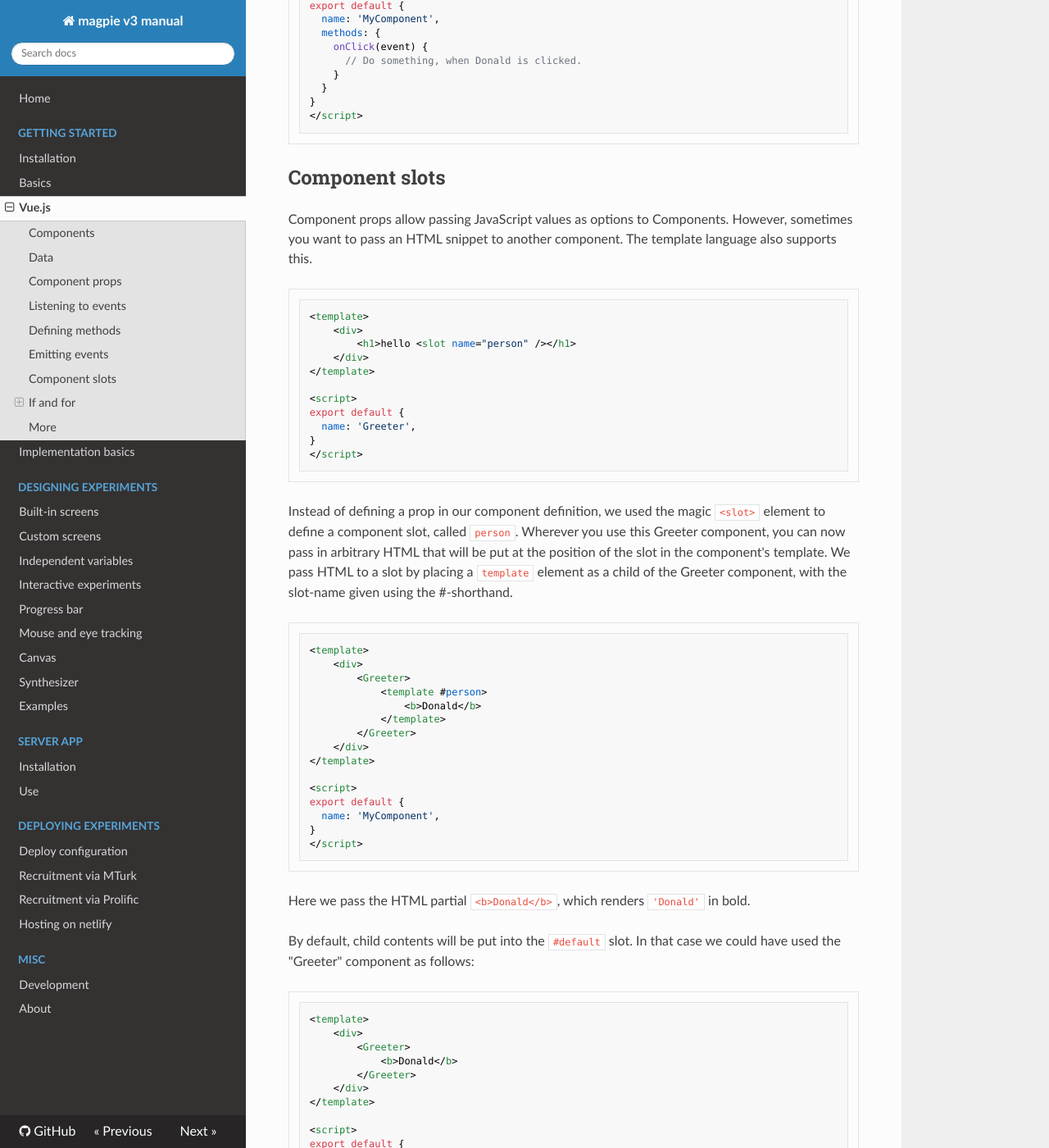
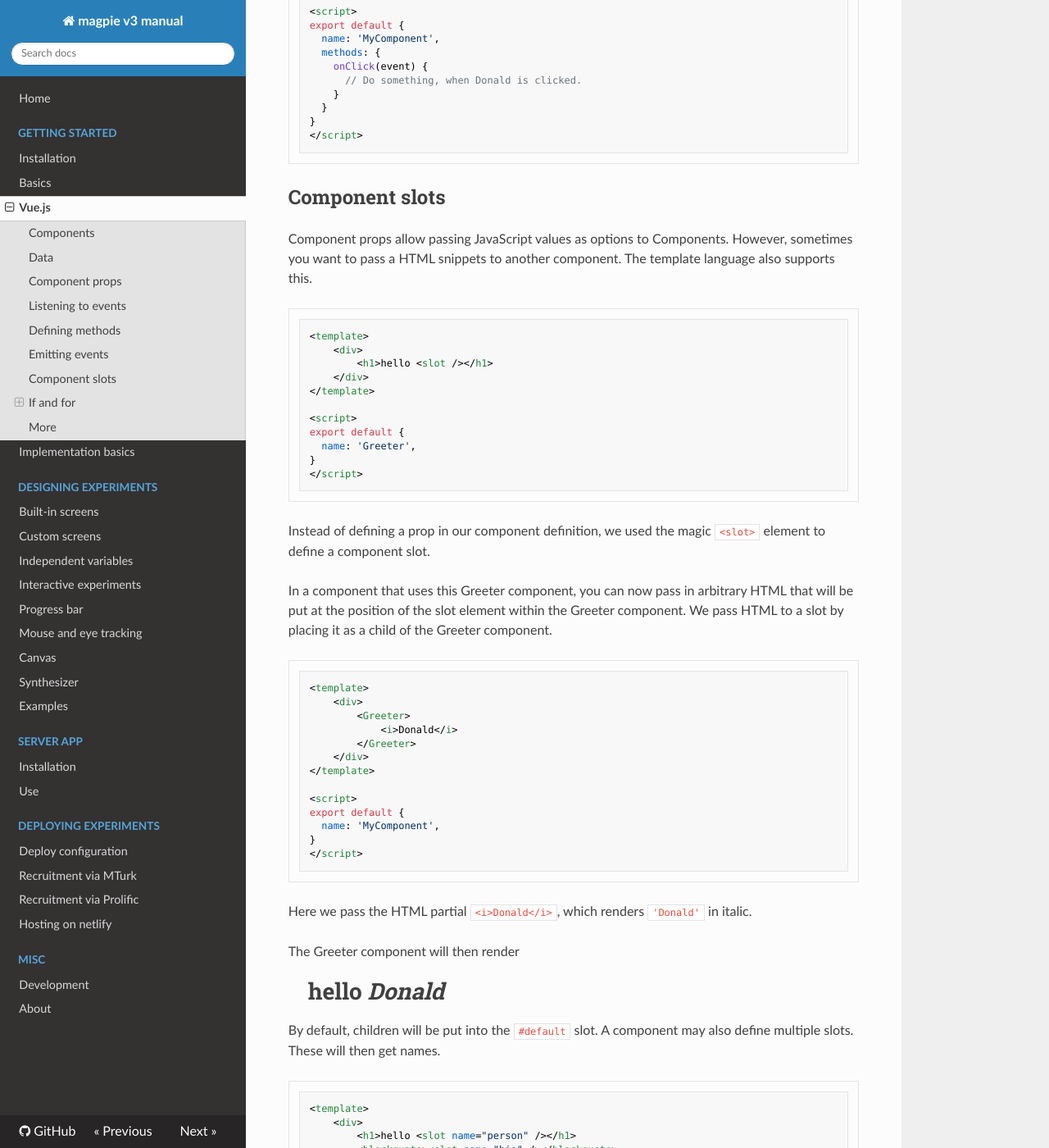
Before and after one commit to magpie-ea/magpie-v3-docs, an MkDocs documentation site: the page built from docs/00_getting_started/03_vue_js.md, in a window 1280 px wide and 1400 px high, scrolled down 6298 px. Shown: the whole window at 82% size. Built offline with MkDocs 1.6.1, drawn with Linux system fonts in a browser that asks for light colours; nearby versions of some CDN libraries; a script that is not in the unit is left out; some of the changed text lies outside the part shown.

Commit message:
Vue.js: Clarify events and slots

````diff
--- a/docs/00_getting_started/03_vue_js.md
+++ b/docs/00_getting_started/03_vue_js.md
@@ -129,7 +129,7 @@
 Here, instead of setting the variable `name` with a pre-defined value, we define a prop
 called `name` which accepts string values and always has to be set,
 when using this component (`required`). Notice that we can use props in the same way as variables defined in `data`.
-We can then use the "Greeter" component inside of another component, as follows:
+We can then use the "Greeter" component from within another component, as follows:
 
 ```html
 <template>
@@ -284,7 +284,7 @@
 
 Here, we've changed the `changeGreeting` method to emit a click event on our Greeter component, using the magic `$emit` method. (Generally, names that start with `$` are built-in methods of Vue.js or associated libraries.)
 
-We can now listen for this event similarly:
+From within a component that uses the Greeter component, we can now listen for this event similarly:
 
 ```html
 <template>
@@ -307,13 +307,13 @@
 
 ## Component slots
 Component props allow passing JavaScript values as options to Components.
-However, sometimes you want to pass an HTML snippet to another component.
+However, sometimes you want to pass a HTML snippets to another component.
 The template language also supports this.
 
 ```html
 <template>
     <div>
-        <h1>hello <slot name="person" /></h1>
+        <h1>hello <slot /></h1>
     </div>
 </template>
 
@@ -324,10 +324,54 @@
 </script>
 ```
 
-Instead of defining a prop in our component definition, we used the magic `<slot>` element to define a component slot,
-called `person`. Wherever you use this Greeter component, you can now pass in arbitrary HTML that will be put
-at the position of the slot in the component's template. We pass HTML to a slot by placing a `template` element
-as a child of the Greeter component, with the slot-name given using the #-shorthand.
+Instead of defining a prop in our component definition, we used the magic `<slot>` element to define a component slot.
+
+In a component that uses this Greeter component, you can now pass in arbitrary HTML that will be put
+at the position of the slot element within the Greeter component. We pass HTML to a slot by placing it
+as a child of the Greeter component.
+
+```html
+<template>
+    <div>
+        <Greeter>
+            <i>Donald</i>
+        </Greeter>
+    </div>
+</template>
+
+<script>
+export default {
+  name: 'MyComponent',
+}
+</script>
+```
+
+Here we pass the HTML partial `<i>Donald</i>`, which renders `'Donald'` in italic.
+
+The Greeter component will then render
+
+> <h1>hello *Donald*</h1>
+
+By default, children will be put into the `#default` slot. A component may also define multiple slots.
+These will then get names.
+
+```html
+<template>
+    <div>
+        <h1>hello <slot name="person" /></h1>
+        <blockquote><slot name="bio" /></blockquote>
+    </div>
+</template>
+
+<script>
+export default {
+  name: 'Greeter',
+}
+</script>
+```
+
+Here we define two slots for our greeter component, one called "person" and one called "bio". In another component we
+can then fill those slots as follows.
 
 ```html
 <template>
@@ -335,6 +379,9 @@
         <Greeter>
             <template #person>
                 <b>Donald</b>
+            </template>
+            <template #bio>
+                <p>The 45th president of the United States.</p>
             </template>
         </Greeter>
     </div>
@@ -347,26 +394,7 @@
 </script>
 ```
 
-Here we pass the HTML partial `<b>Donald</b>`, which renders `'Donald'` in bold.
-
-By default, child contents will be put into the `#default` slot. In that case we could have used the "Greeter" component
-as follows:
-
-```html
-<template>
-    <div>
-        <Greeter>
-            <b>Donald</b>
-        </Greeter>
-    </div>
-</template>
-
-<script>
-export default {
-  name: 'MyComponent',
-}
-</script>
-```
+Here, we use template elements with #-directives to declare which children go into which slot.
 
 ## If and for
 To make things even more interesting, Vue.js introduces two special attributes: `v-if` and `v-for`,
````
